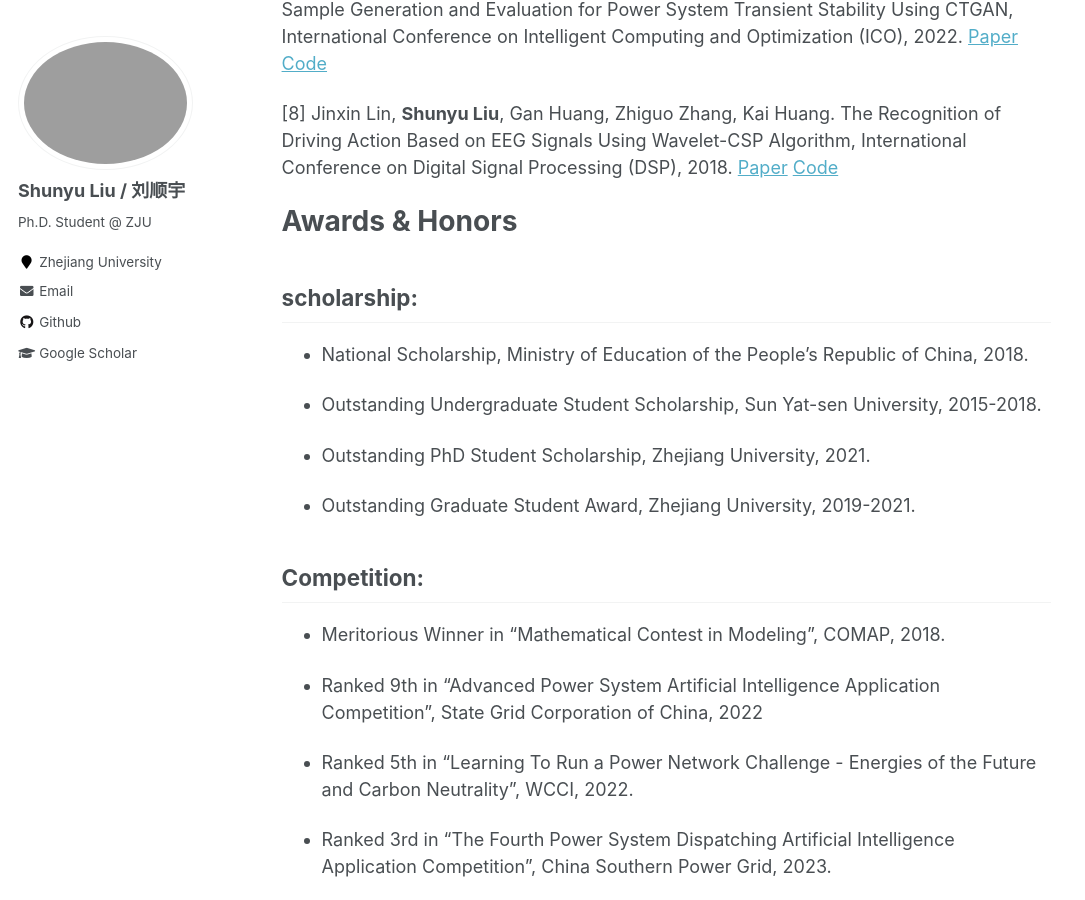
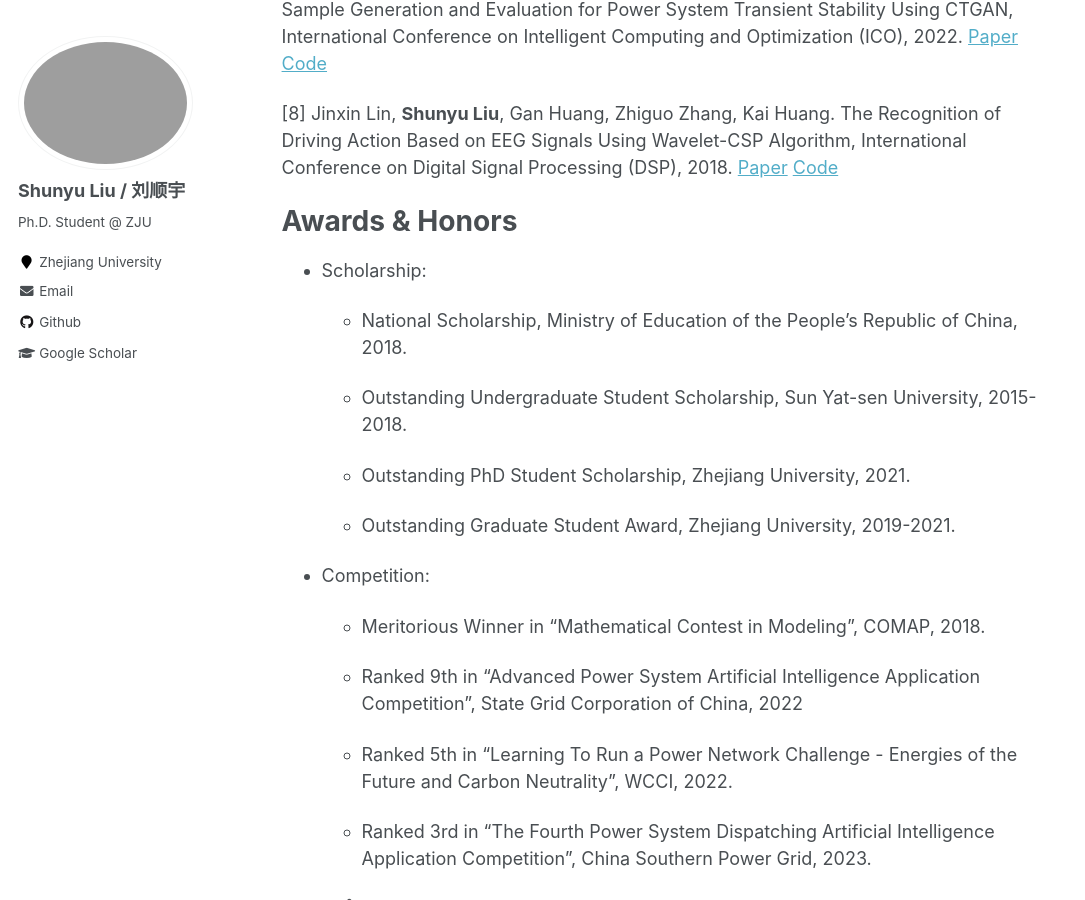
Before and after one commit to liushunyu/liushunyu.github.io, a Jekyll site: the page built from _pages/about.md, in a window 1280 px wide and 900 px high, scrolled down 1176 px. Shown: the whole window, without its empty margins (0-1085 px from the left). Built offline with Jekyll 4.4.1, drawn with Linux system fonts in a browser that asks for light colours.

Commit message:
Update about.md

```diff
--- a/_pages/about.md
+++ b/_pages/about.md
@@ -36,25 +36,25 @@ Selected Publications
 Awards & Honors
 ======
 
-scholarship:
------
-- National Scholarship, Ministry of Education of the People's Republic of China, 2018.
+- Scholarship:
 
-- Outstanding Undergraduate Student Scholarship, Sun Yat-sen University, 2015-2018.
+  - National Scholarship, Ministry of Education of the People's Republic of China, 2018.
 
-- Outstanding PhD Student Scholarship, Zhejiang University, 2021.
+  - Outstanding Undergraduate Student Scholarship, Sun Yat-sen University, 2015-2018.
 
-- Outstanding Graduate Student Award, Zhejiang University, 2019-2021.
+  - Outstanding PhD Student Scholarship, Zhejiang University, 2021.
 
-Competition:
------
-- Meritorious Winner in "Mathematical Contest in Modeling", COMAP, 2018.
+  - Outstanding Graduate Student Award, Zhejiang University, 2019-2021.
 
-- Ranked 9th in "Advanced Power System Artificial Intelligence Application Competition", State Grid Corporation of China, 2022
+- Competition:
 
-- Ranked 5th in "Learning To Run a Power Network Challenge - Energies of the Future and Carbon Neutrality", WCCI, 2022.
+  - Meritorious Winner in "Mathematical Contest in Modeling", COMAP, 2018.
 
-- Ranked 3rd in "The Fourth Power System Dispatching Artificial Intelligence Application Competition", China Southern Power Grid, 2023.
+  - Ranked 9th in "Advanced Power System Artificial Intelligence Application Competition", State Grid Corporation of China, 2022
+
+  - Ranked 5th in "Learning To Run a Power Network Challenge - Energies of the Future and Carbon Neutrality", WCCI, 2022.
+
+  - Ranked 3rd in "The Fourth Power System Dispatching Artificial Intelligence Application Competition", China Southern Power Grid, 2023.
 
 
 Service
```
